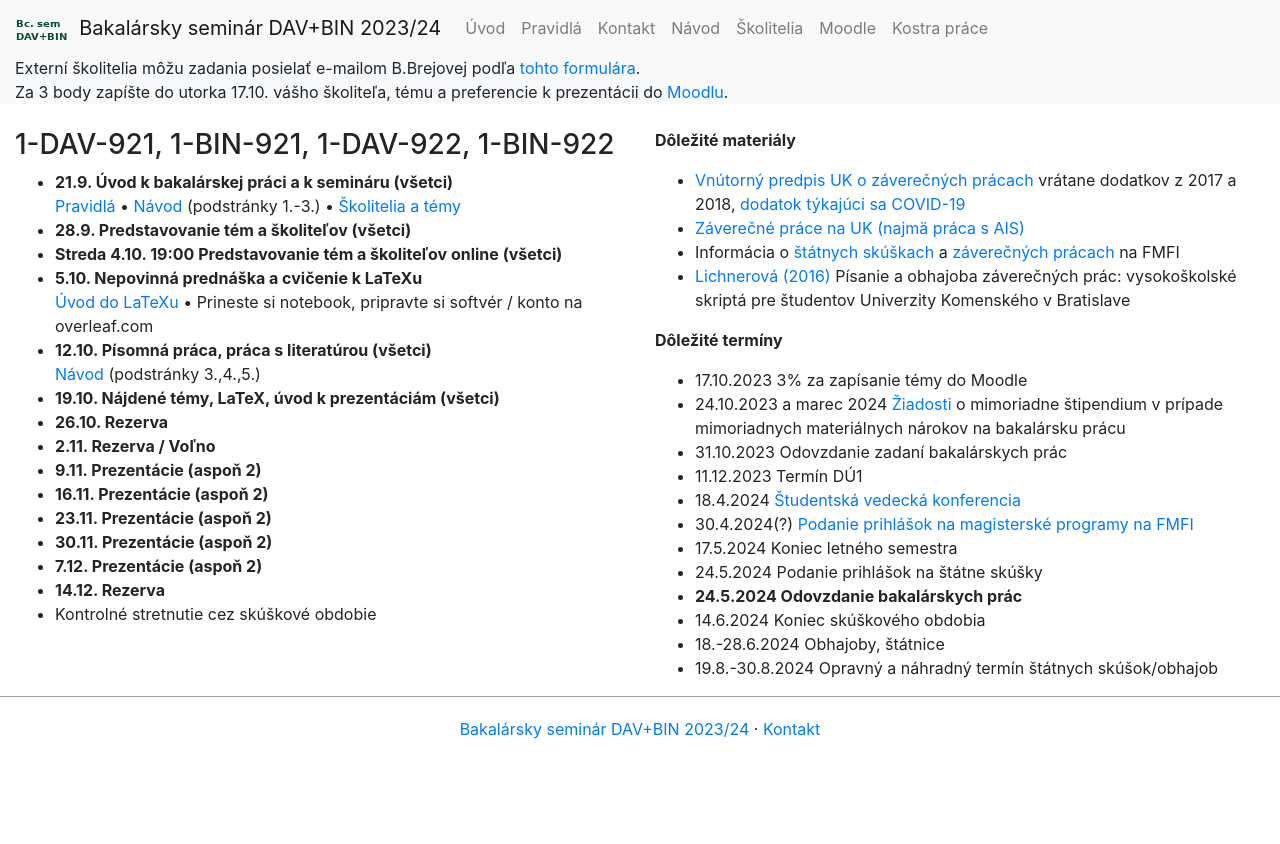
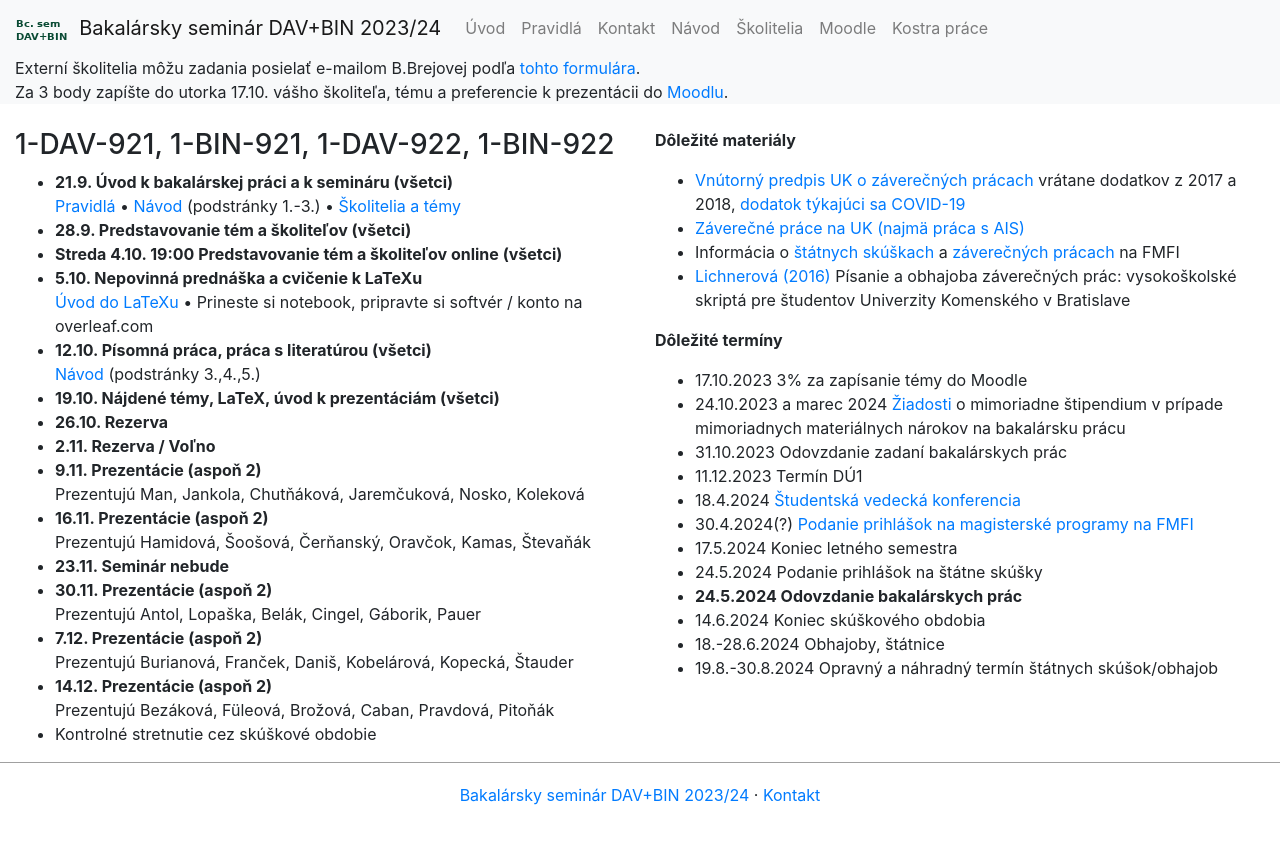
Before and after one commit to bbrejova/bcdav, a Jekyll site: the page built from index.md, in a window 1280 px wide. Shown: the top 844 px of the page. Built offline with Jekyll 4.4.1, drawn with Linux system fonts in a browser that asks for light colours; nearby versions of some CDN libraries.

Commit message:
prezentacie

```diff
--- a/index.md
+++ b/index.md
@@ -17,10 +17,15 @@ layout: index
 <!-- [Návod](./Návod.md) (podstránky 6.,7.) •  [DÚ1](./DÚ1.md) • [Prezentácia 1](./Prezentácia_1.md) • [Kontrolné stretnutie 1](./Kontrolné_stretnutie_1.md) • [Oznamy](Oznamy_október.md) -->
 * **26.10. Rezerva**
 * **2.11. Rezerva / Voľno**
-* **9.11. Prezentácie (aspoň 2)**
-* **16.11. Prezentácie (aspoň 2)**
-* **23.11. Prezentácie (aspoň 2)**
-* **30.11. Prezentácie (aspoň 2)**
-* **7.12. Prezentácie (aspoň 2)**
-* **14.12. Rezerva**
-* Kontrolné stretnutie cez skúškové obdobie
+* **9.11. Prezentácie (aspoň 2)**<br>
+Prezentujú Man, Jankola, Chutňáková, Jaremčuková, Nosko, Koleková
+* **16.11. Prezentácie (aspoň 2)**<br>
+Prezentujú Hamidová, Šoošová, Čerňanský, Oravčok, Kamas, Števaňák
+* **23.11. Seminár nebude**<br>
+* **30.11. Prezentácie (aspoň 2)**<br>
+Prezentujú Antol, Lopaška, Belák, Cingel, Gáborik, Pauer
+* **7.12. Prezentácie (aspoň 2)**<br>
+Prezentujú Burianová, Franček, Daniš, Kobelárová, Kopecká, Štauder
+* **14.12. Prezentácie (aspoň 2)**<br>
+Prezentujú Bezáková, Füleová, Brožová, Caban, Pravdová, Pitoňák
+* Kontrolné stretnutie cez skúškové obdobie<br>
```
